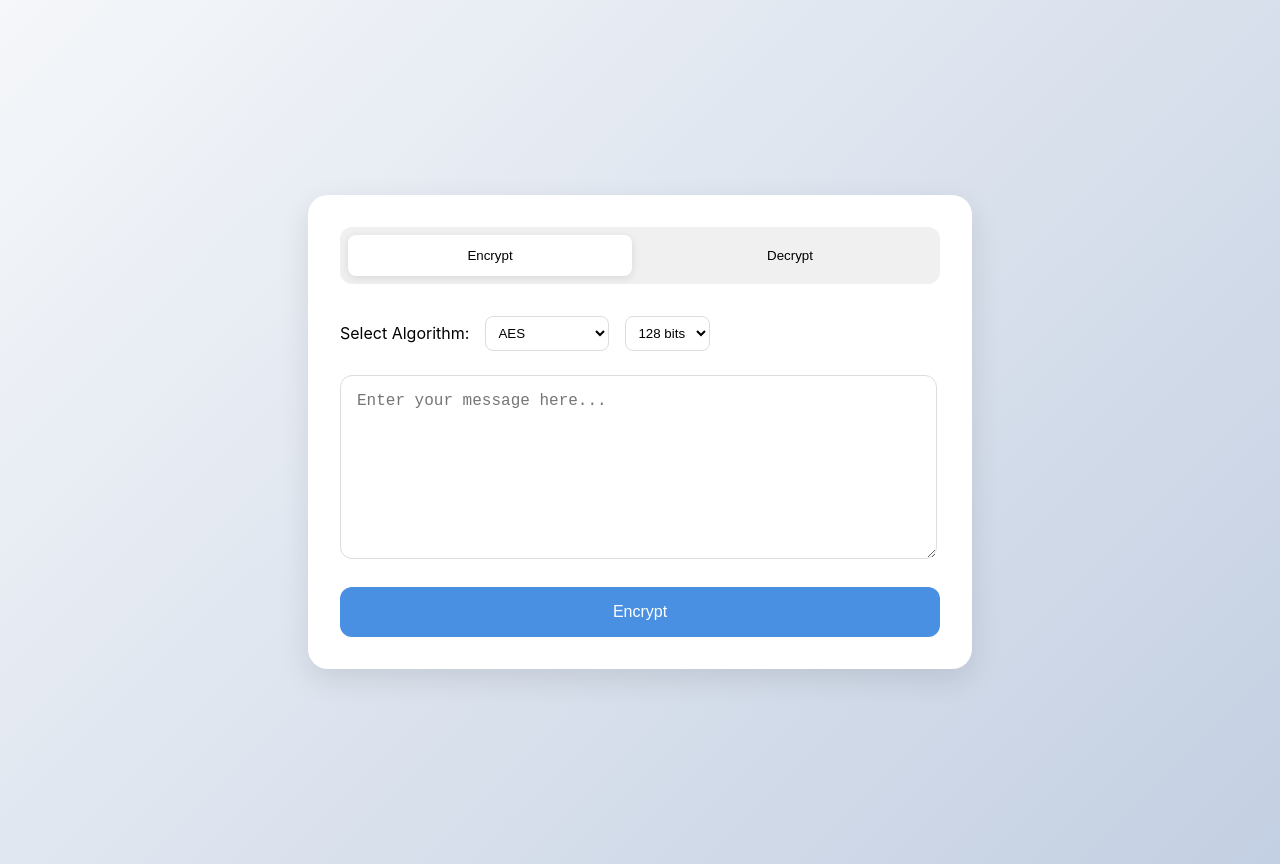
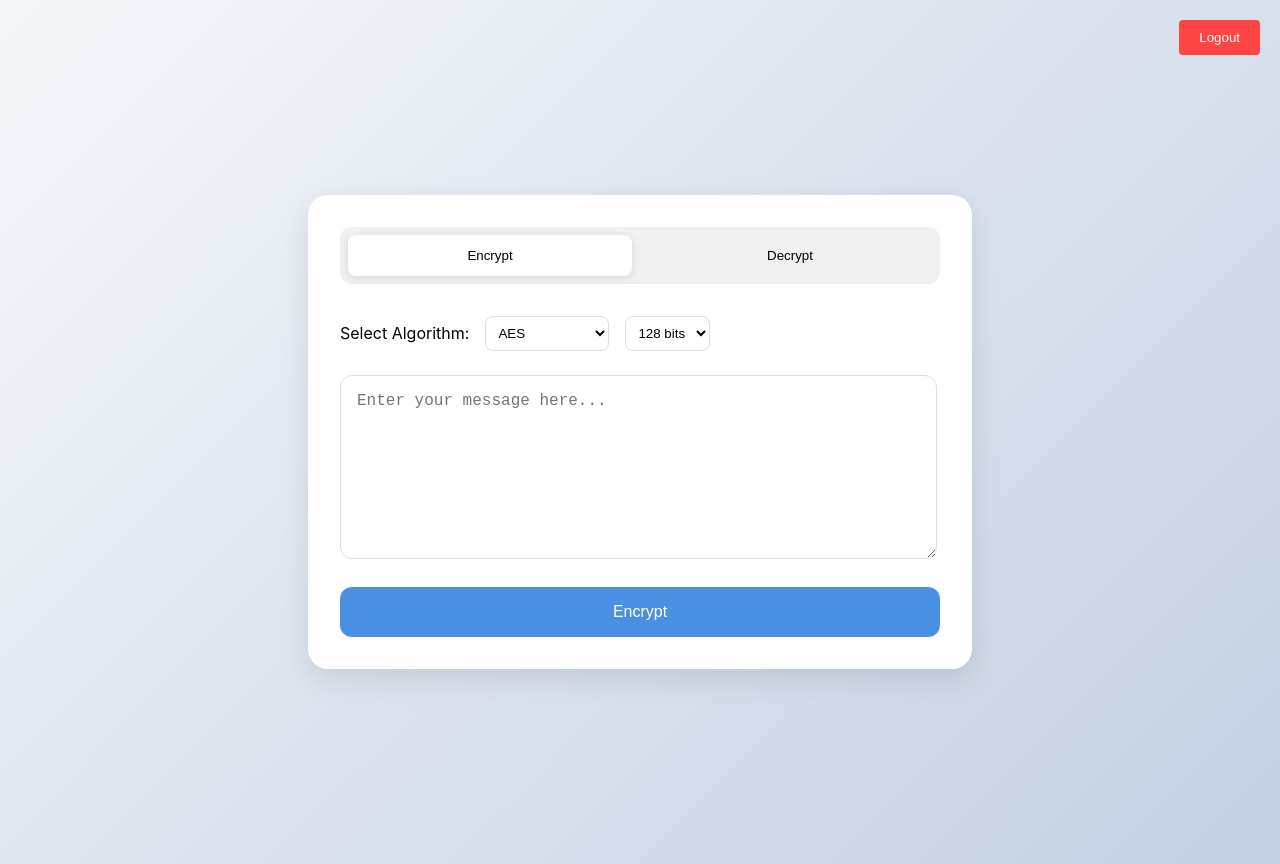
Before and after one commit to YasmineZaatour/Safe-Crypt, a React (Create React App) app: page /encryption-interface in a window 1280 px wide. Built offline with nearby package versions, Linux system fonts and the light colour scheme; no server answers.

Commit message:
Logout button

```diff
--- a/src/Components/AdminDashboard/AdminDashboard.jsx
+++ b/src/Components/AdminDashboard/AdminDashboard.jsx
@@ -1,6 +1,9 @@
 import React, { useState } from 'react';
-import { Box, Tab, Tabs, Typography, Paper, Container } from '@mui/material';
+import { Box, Tab, Tabs, Typography, Paper, Container, Button } from '@mui/material';
 import { motion } from 'framer-motion';
+import { useNavigate } from 'react-router-dom';
+import { signOut } from 'firebase/auth';
+import { auth } from '../../firebase';
 import UserManagement from './UserManagement';
 import SecurityLogs from './SecurityLogs';
 import DashboardStats from './DashboardStats';
@@ -8,9 +11,19 @@ import KeyVault from './KeyVault';
 
 const AdminDashboard = () => {
   const [activeTab, setActiveTab] = useState(0);
+  const navigate = useNavigate();
 
   const handleTabChange = (event, newValue) => {
     setActiveTab(newValue);
+  };
+
+  const handleLogout = async () => {
+    try {
+      await signOut(auth);
+      navigate('/signin');
+    } catch (error) {
+      console.error('Error logging out:', error);
+    }
   };
 
   return (
@@ -20,10 +33,19 @@ const AdminDashboard = () => {
         animate={{ opacity: 1, y: 0 }}
         transition={{ duration: 0.5 }}
       >
-        <Box sx={{ my: 4 }}>
+        <Box sx={{ my: 4, display: 'flex', justifyContent: 'space-between', alignItems: 'center' }}>
           <Typography variant="h4" component="h1" gutterBottom>
             Admin Dashboard
           </Typography>
+          <Button
+            variant="contained"
+            color="error"
+            onClick={handleLogout}
+            sx={{ zIndex: 1000 }}
+          >
+            Logout
+          </Button>
+        </Box>
 
         <Paper elevation={3} sx={{ mt: 3 }}>
           <Tabs
@@ -46,7 +68,6 @@ const AdminDashboard = () => {
             {activeTab === 3 && <KeyVault />}
           </Box>
         </Paper>
-        </Box>
       </motion.div>
     </Container>
   );
--- a/src/Components/EncryptionInterface/EncryptionInterface.jsx
+++ b/src/Components/EncryptionInterface/EncryptionInterface.jsx
@@ -1,10 +1,12 @@
 import React, { useState } from 'react';
+import { signOut } from 'firebase/auth';
 import './EncryptionInterface.css';
 import { motion } from 'framer-motion';
 import CryptoJS from 'crypto-js';
 import { auth, db } from '../../firebase';
 import { collection, addDoc, serverTimestamp } from 'firebase/firestore';
 import logSecurityEvent from '../../utils/securityLogger';
+import { useNavigate } from 'react-router-dom';
 
 const EncryptionInterface = () => {
   const [message, setMessage] = useState('');
@@ -14,6 +16,16 @@ const EncryptionInterface = () => {
   const [aesType, setAesType] = useState('128');
   const [isEncrypting, setIsEncrypting] = useState(true);
   const [isSuspended] = useState(localStorage.getItem('userStatus') === 'suspended');
+  const navigate = useNavigate();
+
+  const handleLogout = async () => {
+    try {
+      await signOut(auth);
+      navigate('/signin');
+    } catch (error) {
+      console.error('Error logging out:', error);
+    }
+  };
 
   const caesarCipherEncrypt = (text, shift) => {
     return Array.from(text).map(char => {
@@ -178,6 +190,24 @@ const EncryptionInterface = () => {
       animate={{ opacity: 1 }}
       transition={{ duration: 0.5 }}
     >
+      <button
+        onClick={handleLogout}
+        style={{
+          position: 'absolute',
+          top: '20px',
+          right: '20px',
+          padding: '10px 20px',
+          backgroundColor: '#ff4444',
+          color: 'white',
+          border: 'none',
+          borderRadius: '4px',
+          cursor: 'pointer',
+          zIndex: 1000
+        }}
+      >
+        Logout
+      </button>
+
       {isSuspended && (
         <div className="suspension-notice" style={{
           backgroundColor: '#fff3cd',
```
Also changed, not shown: src/setupTests.js (+1 -1 lines). Lines whose indentation alone changed are shown as unchanged.
